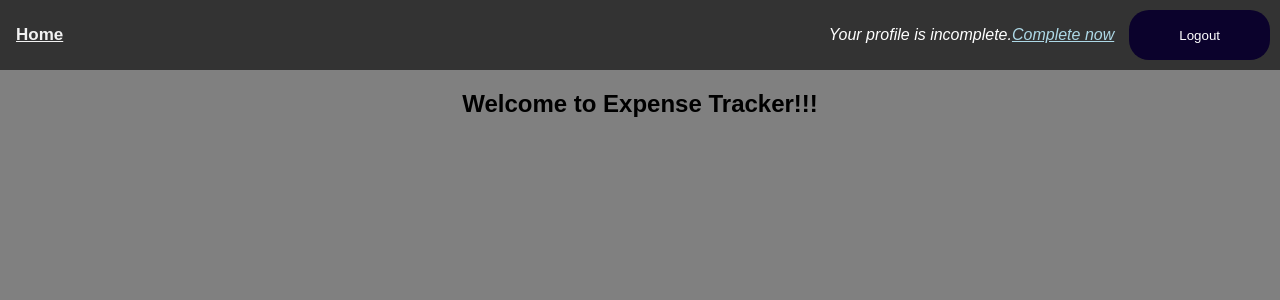
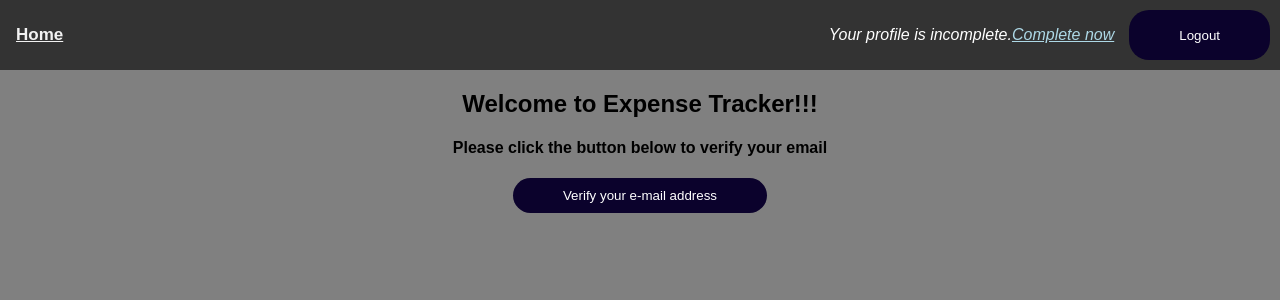
Before and after one commit to Kiran9991/React-Expense-Tracker-app, a React (Create React App) app: page /home in a window 1280 px wide. Shown: the top 300 px of the page. Built offline with nearby package versions, Linux system fonts and the light colour scheme; no server answers; sample sign-in values are in the browser's storage.

Commit message:
added a verify email feature

```diff
--- a/package.json
+++ b/package.json
@@ -6,10 +6,13 @@
     "@testing-library/jest-dom": "^4.2.4",
     "@testing-library/react": "^9.4.1",
     "@testing-library/user-event": "^7.2.1",
+    "antd": "^5.12.7",
+    "bootstrap": "^5.3.2",
     "react": "^18.0.0",
     "react-dom": "^18.0.0",
     "react-router-dom": "^5.3.4",
-    "react-scripts": "^5.0.1"
+    "react-scripts": "^5.0.1",
+    "react-st-modal": "^1.1.3"
   },
   "scripts": {
     "start": "react-scripts start",
--- a/src/components/Auth/AuthForm.js
+++ b/src/components/Auth/AuthForm.js
@@ -60,6 +60,7 @@ const Signup = () => {
         const data = await res.json();
         if (res.ok && action === 'Sign Up') {
           alert(`Successfully created your account`);
+          setAction('Login');
         }else if(res.ok && action === 'Login') {
           alert(`Successfully Logged in`)
           authCtx.login(data.idToken)
--- a/src/components/home/Home.js
+++ b/src/components/home/Home.js
@@ -1,11 +1,14 @@
 
-
+import VerifyEmail from '../verification/VerifyEmail';
 import './Home.css';
 
 const Home = () => {
     return (
         <div className="homeh2">
             <h2>Welcome to Expense Tracker!!!</h2>
+            <div>
+                <VerifyEmail/>
+            </div>
         </div>
     )
 }
--- /dev/null
+++ b/src/components/verification/VerifyEmail.js
@@ -0,0 +1,36 @@
+import { Fragment, useState } from "react";
+
+const VerifyEmail = () => {
+    const [isVerifiying, setIsVerifiying] = useState(false);
+    const idToken = localStorage.getItem('token');
+
+    const verifyUserEmail = async() => {
+        try{
+            setIsVerifiying(true);
+            const res = await fetch(`https://identitytoolkit.googleapis.com/v1/accounts:sendOobCode?key=AIzaSyC8IykqejjI79ePKYsCrYciX6Vs8G6nySI`, {
+                method: `POST`,
+                headers: {
+                    'Content-Type': 'json/application'
+                },
+                body: JSON.stringify({ requestType: "VERIFY_EMAIL" ,idToken }),
+            })
+            const data = await res.json();
+            console.log('Successfully sended verifiying link', data);
+            alert('Verifiying link is sent to your email')
+        }catch(err) {
+            alert(err.message)
+            console.log(err)
+        }
+        setIsVerifiying(false);
+    }
+
+    return (<Fragment>
+        <div>
+            <h4>Please click the button below to verify your email</h4>
+        </div>
+        {isVerifiying && <p>Verifiying your Email....</p>}
+        {!isVerifiying && <button onClick={verifyUserEmail}>Verify your e-mail address</button>}
+    </Fragment>)
+}
+
+export default VerifyEmail;
```
Also changed, not shown: 1 other file (tests, documents, lock files or other folders).
